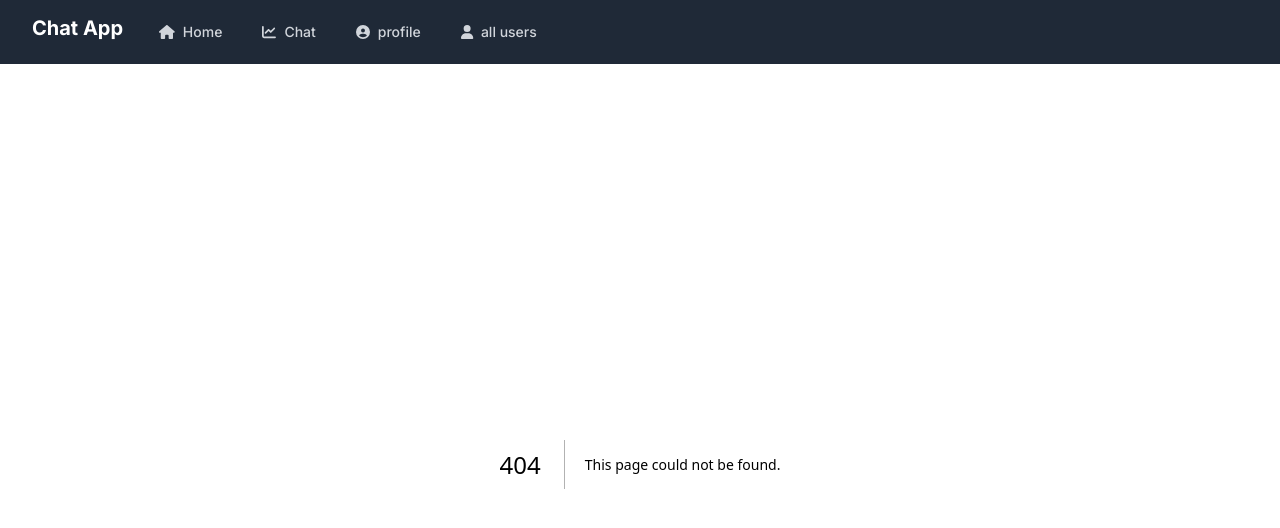
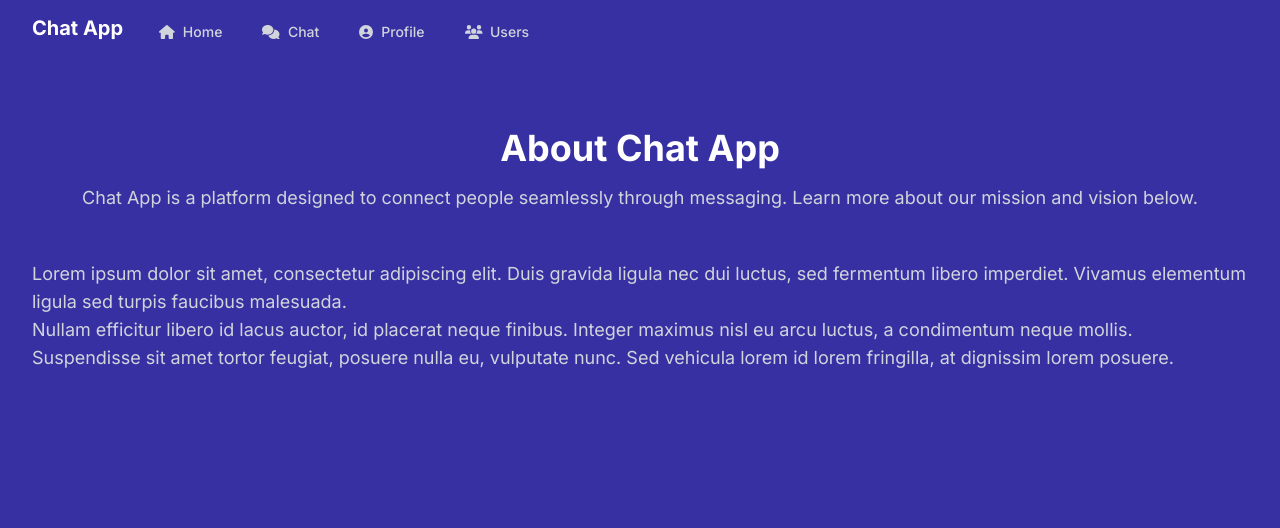
Before and after one commit to sumitxingh/next_chat_app, a Next.js app: page /about in a window 1280 px wide. Before the commit this address had no page. Shown: the top 528 px of the page. Built offline with nearby package versions, Linux system fonts and the light colour scheme.

Commit message:
add homepage and about page

```diff
--- /dev/null
+++ b/src/app/about/page.tsx
@@ -0,0 +1,38 @@
+// pages/about.tsx
+
+import React from 'react';
+
+const AboutPage: React.FC = () => {
+  return (
+    <div className="bg-indigo-800 min-h-screen">
+      <div className="max-w-7xl mx-auto px-4 py-16 sm:px-6 lg:px-8">
+        <div className="text-center">
+          <h1 className="text-4xl font-bold text-white">About Chat App</h1>
+          <p className="mt-4 text-lg text-gray-300">
+            Chat App is a platform designed to connect people seamlessly through messaging.
+            Learn more about our mission and vision below.
+          </p>
+        </div>
+        <div className="mt-12">
+          <div className="text-lg text-gray-300">
+            <p>
+              Lorem ipsum dolor sit amet, consectetur adipiscing elit. Duis gravida ligula nec dui
+              luctus, sed fermentum libero imperdiet. Vivamus elementum ligula sed turpis faucibus
+              malesuada.
+            </p>
+            <p>
+              Nullam efficitur libero id lacus auctor, id placerat neque finibus. Integer maximus
+              nisl eu arcu luctus, a condimentum neque mollis.
+            </p>
+            <p>
+              Suspendisse sit amet tortor feugiat, posuere nulla eu, vulputate nunc. Sed vehicula
+              lorem id lorem fringilla, at dignissim lorem posuere.
+            </p>
+          </div>
+        </div>
+      </div>
+    </div>
+  );
+};
+
+export default AboutPage;
--- a/src/app/components/card/UserCard.tsx
+++ b/src/app/components/card/UserCard.tsx
@@ -37,10 +37,6 @@ const UserCard: React.FC<UserCardProps> = ({ user }) => {
           <p className="text-gray-600">{user.email}</p>
         </div>
       </div>
-      <div className="text-gray-500">
-        <p>created at: <span className="text-gray-700">{new Date(user.created_at).toLocaleString()}</span></p>
-        {/* <p>Updated At: <span className="text-gray-700">{new Date(user.updated_at).toLocaleString()}</span></p> */}
-      </div>
     </div>
   );
 };
--- a/src/app/components/chat/ChatSidebar.tsx
+++ b/src/app/components/chat/ChatSidebar.tsx
@@ -54,7 +54,7 @@ const ChatSidebar: React.FC<ChatSidebarProps> = ({ connectUsers, sendTo, setSend
       <h2 className="text-lg font-bold mb-4">Users</h2>
       <button
         onClick={handlePublicChatClick}
-        className={`w-full text-center py-2 bg-blue-500 text-white rounded-md mb-4`}
+        className={`w-full text-center py-2 bg-indigo-500 text-white rounded-md mb-4`}
       >
         Public Chat
       </button>
--- a/src/app/components/chat/ChatWindow.tsx
+++ b/src/app/components/chat/ChatWindow.tsx
@@ -21,7 +21,7 @@ const ChatWindow: React.FC<ChatWindowProps> = ({ onTyping, socket, currentUserNa
   const [message, setMessage] = useState('');
   const [receivedMessages, setReceivedMessages] = useState<Message[]>([]);
   const [error, setError] = useState<string | null>(null);
-  const chatEndRef = useRef<HTMLDivElement | null>(null); // Ref for auto-scrolling
+  const chatMessagesRef = useRef<HTMLDivElement | null>(null); // Ref for chat message container
 
   // Effect to fetch messages when component mounts or sendTo changes
   useEffect(() => {
@@ -54,8 +54,11 @@ const ChatWindow: React.FC<ChatWindowProps> = ({ onTyping, socket, currentUserNa
 
   useEffect(() => {
     // Scroll to the bottom of the chat when new messages are received
-    if (chatEndRef.current) {
-      chatEndRef.current.scrollIntoView({ behavior: 'smooth' });
+    if (chatMessagesRef.current) {
+      chatMessagesRef.current.scrollTo({
+        behavior: 'smooth',
+        top: chatMessagesRef.current.scrollHeight
+      });
     }
   }, [receivedMessages]); // Run when receivedMessages changes
 
@@ -88,11 +91,11 @@ const ChatWindow: React.FC<ChatWindowProps> = ({ onTyping, socket, currentUserNa
       <div className="bg-gray-300 p-4 text-lg font-bold">
         {sendTo ? `Chat with ${sendTo}` : 'Public Chat'}
       </div>
-      <div className="flex-1 bg-gray-100 p-4 overflow-y-auto">
+      <div className="flex-1 bg-gray-100 p-4 overflow-y-auto" ref={chatMessagesRef}>
         <div className="flex flex-col gap-2">
           {filteredMessages.map((item: Message, index) => (
             item.from === currentUserName ? (
-              <div key={index} className="bg-blue-500 text-white p-2 rounded-md max-w-xs self-end shadow-md">
+              <div key={index} className="bg-indigo-500 text-white p-2 rounded-md max-w-xs self-end shadow-md">
                 {item.message}
                 <span className="block text-xs text-white">{new Date(item.send_on).toLocaleString()}</span>
               </div>
@@ -104,19 +107,18 @@ const ChatWindow: React.FC<ChatWindowProps> = ({ onTyping, socket, currentUserNa
               </div>
             )
           ))}
-          <div ref={chatEndRef} /> {/* This div is used for scrolling */}
         </div>
       </div>
       <div className="p-4 bg-gray-200 flex">
         <input
           type="text"
-          className="w-full px-3 py-2 rounded-md border border-gray-300 focus:outline-none focus:border-blue-500 focus:ring-1 focus:ring-blue-500"
+          className="w-full px-3 py-2 rounded-md border border-gray-300 focus:outline-none focus:border-indigo-500 focus:ring-1 focus:ring-indigo-500"
           placeholder="Type your message..."
           value={message}
           onChange={handleChange}
         />
         <button
-          className="ml-2 px-4 py-2 bg-blue-500 text-white rounded-md hover:bg-blue-600 focus:outline-none focus:ring-1 focus:ring-blue-500"
+          className="ml-2 px-4 py-2 bg-indigo-500 text-white rounded-md hover:bg-indigo-600 focus:outline-none focus:ring-1 focus:ring-indigo-500"
           onClick={handleSend}
         >
           Send
--- a/src/app/components/navbar/Navbar.tsx
+++ b/src/app/components/navbar/Navbar.tsx
@@ -3,13 +3,21 @@
 import { useState } from 'react';
 import Link from 'next/link';
 import { FontAwesomeIcon } from '@fortawesome/react-fontawesome';
-import { faBars, faTimes, faHome, faInfoCircle, faCogs, faEnvelope, faUser, faCircleUser, faLineChart } from '@fortawesome/free-solid-svg-icons';
+import { faBars, faTimes, faHome, faLineChart, faCircleUser, faUser, faComments, faUsers } from '@fortawesome/free-solid-svg-icons';
+import { usePathname } from 'next/navigation';
 
 const Navbar: React.FC = () => {
   const [isOpen, setIsOpen] = useState(false);
+  const pathname = usePathname();
+
+  const getLinkClass = (path: string) => {
+    return pathname === path
+      ? 'bg-indigo-700 text-white px-3 py-2 rounded-md text-sm font-medium flex items-center'
+      : 'text-gray-300 hover:bg-indigo-700 hover:text-white px-3 py-2 rounded-md text-sm font-medium flex items-center';
+  };
 
   return (
-    <nav className="bg-gray-800">
+    <nav className="bg-indigo-800">
       <div className="max-w-7xl mx-auto px-2 sm:px-6 lg:px-8">
         <div className="relative flex items-center justify-between h-16">
           <div className="absolute inset-y-0 left-0 flex items-center sm:hidden">
@@ -17,7 +25,7 @@ const Navbar: React.FC = () => {
             <button
               onClick={() => setIsOpen(!isOpen)}
               type="button"
-              className="inline-flex items-center justify-center p-2 rounded-md text-gray-400 hover:text-white hover:bg-gray-700 focus:outline-none focus:ring-2 focus:ring-inset focus:ring-white"
+              className="inline-flex items-center justify-center p-2 rounded-md text-gray-400 hover:text-white hover:bg-indigo-700 focus:outline-none focus:ring-2 focus:ring-inset focus:ring-white"
               aria-controls="mobile-menu"
               aria-expanded="false"
             >
@@ -37,26 +45,31 @@ const Navbar: React.FC = () => {
             </div>
             <div className="hidden sm:block sm:ml-6">
               <div className="flex space-x-4">
-                <Link href="/" className="text-gray-300 hover:bg-gray-700 hover:text-white px-3 py-2 rounded-md text-sm font-medium flex items-center">
+                {pathname === '/auth' ? (
+                  <Link href="/" className={getLinkClass('/')}>
                     <FontAwesomeIcon icon={faHome} className="mr-2" />
                     Home
                   </Link>
-                <Link href="/chat" className="text-gray-300 hover:bg-gray-700 hover:text-white px-3 py-2 rounded-md text-sm font-medium flex items-center">
-                  <FontAwesomeIcon icon={faLineChart} className="mr-2" />
+                ) : (
+                  <>
+                    <Link href="/" className={getLinkClass('/')}>
+                      <FontAwesomeIcon icon={faHome} className="mr-2" />
+                      Home
+                    </Link>
+                    <Link href="/chat" className={getLinkClass('/chat')}>
+                      <FontAwesomeIcon icon={faComments} className="mr-2" />
                       Chat
                     </Link>
-                <Link href="/user/profile" className="text-gray-300 hover:bg-gray-700 hover:text-white px-3 py-2 rounded-md text-sm font-medium flex items-center">
+                    <Link href="/user/profile" className={getLinkClass('/user/profile')}>
                       <FontAwesomeIcon icon={faCircleUser} className="mr-2" />
-                  profile
+                      Profile
                     </Link>
-                <Link href="/user" className="text-gray-300 hover:bg-gray-700 hover:text-white px-3 py-2 rounded-md text-sm font-medium flex items-center">
-                  <FontAwesomeIcon icon={faUser} className="mr-2" />
-                  all users
+                    <Link href="/user" className={getLinkClass('/user')}>
+                      <FontAwesomeIcon icon={faUsers} className="mr-2" />
+                      Users
                     </Link>
-                {/* <Link href="/" className="text-gray-300 hover:bg-gray-700 hover:text-white px-3 py-2 rounded-md text-sm font-medium flex items-center">
-                  <FontAwesomeIcon icon={faEnvelope} className="mr-2" />
-                  Contact
-                </Link> */}
+                  </>
+                )}
               </div>
             </div>
           </div>
@@ -66,22 +79,31 @@ const Navbar: React.FC = () => {
       {/* Mobile menu */}
       <div className={`${isOpen ? 'block' : 'hidden'} sm:hidden`} id="mobile-menu">
         <div className="px-2 pt-2 pb-3 space-y-1">
-          <Link href="/" className="text-gray-300 hover:bg-gray-700 hover:text-white block px-3 py-2 rounded-md text-base font-medium flex items-center">
+          {pathname === '/auth' ? (
+            <Link href="/" className={getLinkClass('/')}>
               <FontAwesomeIcon icon={faHome} className="mr-2" />
               Home
             </Link>
-          <Link href="/chat" className="text-gray-300 hover:bg-gray-700 hover:text-white block px-3 py-2 rounded-md text-base font-medium flex items-center">
-            <FontAwesomeIcon icon={faInfoCircle} className="mr-2" />
+          ) : (
+            <>
+              <Link href="/" className={getLinkClass('/')}>
+                <FontAwesomeIcon icon={faHome} className="mr-2" />
+                Home
+              </Link>
+              <Link href="/chat" className={getLinkClass('/chat')}>
+                <FontAwesomeIcon icon={faComments} className="mr-2" />
                 Chat
               </Link>
-          <Link href="/user/profile" className="text-gray-300 hover:bg-gray-700 hover:text-white block px-3 py-2 rounded-md text-base font-medium flex items-center">
-            <FontAwesomeIcon icon={faCogs} className="mr-2" />
-            profile
+              <Link href="/user/profile" className={getLinkClass('/user/profile')}>
+                <FontAwesomeIcon icon={faCircleUser} className="mr-2" />
+                Profile
               </Link>
-          <Link href="/user" className="text-gray-300 hover:bg-gray-700 hover:text-white block px-3 py-2 rounded-md text-base font-medium flex items-center">
-            <FontAwesomeIcon icon={faUser} className="mr-2" />
-            all users
+              <Link href="/user" className={getLinkClass('/user')}>
+                <FontAwesomeIcon icon={faUsers} className="mr-2" />
+                Users
               </Link>
+            </>
+          )}
         </div>
       </div>
     </nav>
--- a/src/app/layout.tsx
+++ b/src/app/layout.tsx
@@ -1,26 +1,27 @@
-import type { Metadata } from "next";
+'use client';
+
 import { Inter } from "next/font/google";
 import "./globals.css";
 import Navbar from "./components/navbar/Navbar";
+import { usePathname } from "next/navigation";
 
 const inter = Inter({ subsets: ["latin"] });
 
-export const metadata: Metadata = {
-  title: "Chat App",
-  description: "Generated by create next app",
-};
+const RootLayout = ({ children }: { children: React.ReactNode }) => {
+  const pathname = usePathname();
 
-export default function RootLayout({
-  children,
-}: Readonly<{
-  children: React.ReactNode;
-}>) {
   return (
     <html lang="en">
+      <head>
+        <title>Chat App</title>
+        <meta name="description" content="Generated by create next app" />
+      </head>
       <body className={inter.className}>
-        <Navbar />
+        {pathname !== '/' && <Navbar />}
         {children}
       </body>
     </html>
   );
-}
+};
+
+export default RootLayout;
--- /dev/null
+++ b/src/app/metadata.ts
@@ -0,0 +1,6 @@
+import type { Metadata } from "next";
+
+export const metadata: Metadata = {
+  title: "Chat App",
+  description: "Generated by create next app",
+};
--- a/src/app/page.tsx
+++ b/src/app/page.tsx
@@ -1,17 +1,75 @@
-'use client'
+'use client';
 
-import { useRouter } from "next/navigation";
-import { useEffect } from "react";
-import LoadingScreen from "./components/loading/LoadingScreen";
+import { useState, useEffect } from 'react';
+import { useRouter } from 'next/navigation';
+import { FontAwesomeIcon } from '@fortawesome/react-fontawesome';
+import { faComments, faRocket, faSmile, faUsers } from '@fortawesome/free-solid-svg-icons';
+import Cookies from 'js-cookie';
 
-export default function Home() {
-  const router = useRouter()
+const Home: React.FC = () => {
+  const [isAuthenticated, setIsAuthenticated] = useState(false);
+  const router = useRouter();
+
   useEffect(() => {
-    router.push('/auth')
-  }, [])
+    // Check if user is authenticated (this is a placeholder, replace with real auth check)
+    const storedUser = localStorage.getItem('user');
+    const accessToken = Cookies.get('accessToken');
+    if (storedUser && accessToken) {
+      setIsAuthenticated(true);
+    }
+  }, []);
+
+  const handleNavigation = (path: string) => {
+    if (isAuthenticated) {
+      router.push(path);
+    } else {
+      router.push('/auth'); // Redirect to auth page if not authenticated
+    }
+  };
+
   return (
-    <main>
-      <LoadingScreen />
-    </main>
+    <div className="bg-indigo-800 min-h-screen">
+      {/* <Navbar /> */}
+      <div className="max-w-7xl mx-auto px-4 py-16 sm:px-6 lg:px-8">
+        <div className="text-center">
+          <h1 className="text-4xl font-bold text-white">Welcome to Chat App</h1>
+          <p className="mt-4 text-lg text-gray-300">
+            "Connecting people is not just a matter of technology, it's about creating moments that matter."
+          </p>
+        </div>
+        <div className="mt-12 grid grid-cols-1 gap-8 md:grid-cols-2 lg:grid-cols-4">
+          <div
+            onClick={() => handleNavigation('/chat')}
+            className="block p-6 bg-indigo-700 rounded-lg shadow-lg text-center hover:bg-indigo-600 transition duration-200 cursor-pointer"
+          >
+            <FontAwesomeIcon icon={faComments} className="text-white text-3xl mb-4" />
+            <h2 className="text-lg font-medium text-white">Chat Now</h2>
+          </div>
+          <div
+            onClick={() => handleNavigation('/user/profile')}
+            className="block p-6 bg-indigo-700 rounded-lg shadow-lg text-center hover:bg-indigo-600 transition duration-200 cursor-pointer"
+          >
+            <FontAwesomeIcon icon={faSmile} className="text-white text-3xl mb-4" />
+            <h2 className="text-lg font-medium text-white">Your Profile</h2>
+          </div>
+          <div
+            onClick={() => handleNavigation('/user')}
+            className="block p-6 bg-indigo-700 rounded-lg shadow-lg text-center hover:bg-indigo-600 transition duration-200 cursor-pointer"
+          >
+            <FontAwesomeIcon icon={faUsers} className="text-white text-3xl mb-4" />
+            <h2 className="text-lg font-medium text-white">Find Users</h2>
+          </div>
+          <div
+            onClick={() => handleNavigation('/about')}
+            className="block p-6 bg-indigo-700 rounded-lg shadow-lg text-center hover:bg-indigo-600 transition duration-200 cursor-pointer"
+          >
+            <FontAwesomeIcon icon={faRocket} className="text-white text-3xl mb-4" />
+            <h2 className="text-lg font-medium text-white">Learn More</h2>
+          </div>
+        </div>
+      </div>
+    </div>
   );
-}
+};
+
+export default Home;
--- a/src/app/user/profile/page.tsx
+++ b/src/app/user/profile/page.tsx
@@ -64,13 +64,14 @@ const Home: React.FC = () => {
         <div className="text-left space-y-2">
           {/* <p><strong>ID:</strong> {user.id}</p> */}
           {/* <p><strong>Unique ID:</strong> {user.unique_id}</p> */}
-          <p><strong>Is Active:</strong> {user.is_active ? "Yes" : "No"}</p>
-          <p><strong>Created At:</strong> {new Date(user.created_at).toLocaleString()}</p>
+          {/* <p><strong>Is Active
+          :</strong> {user.is_active ? "Yes" : "No"}</p> */}
+          <p><strong>join from:</strong> {new Date(user.created_at).toLocaleString()}</p>
           {/* <p><strong>Updated At:</strong> {new Date(user.updated_at).toLocaleString()}</p> */}
         </div>
         <button
           onClick={() => router.push("/user/profile-update")}
-          className="mt-6 w-full py-2 px-4 border border-transparent text-sm font-medium rounded-md text-white bg-orange-500 hover:bg-orange-600 focus:outline-none focus:ring-2 focus:ring-offset-2 focus:ring-indigo-500"
+          className="mt-6 w-full py-2 px-4 border border-transparent text-sm font-medium rounded-md text-white bg-indigo-600 hover:bg-indigo-700 focus:outline-none focus:ring-2 focus:ring-offset-2 focus:ring-indigo-500"
         >
           Profile Update
         </button>
```
Lines whose indentation alone changed are shown as unchanged.
